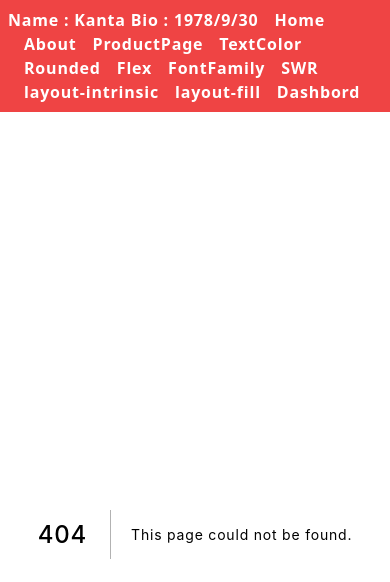
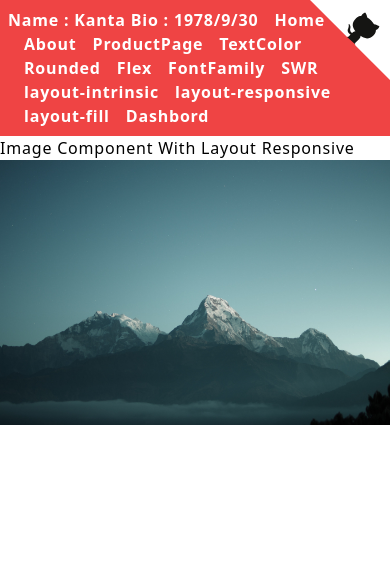
Before and after one commit to kanta13jp1/nextjs-type, a Next.js app: page /layout-responsive in a window 390 px wide. Before the commit this address had no page. Shown: the top 582 px of the page. Built offline with nearby package versions, Linux system fonts and the light colour scheme.

Commit message:
layout-responsive

```diff
--- /dev/null
+++ b/src/pages/layout-responsive.tsx
@@ -0,0 +1,14 @@
+import Image from 'next/image';
+
+import mountains from '../../public/img/mountains.jpg';
+import ViewSource from '../components/view-source';
+
+const Responsive = () => (
+  <div>
+    <ViewSource pathname="pages/layout-responsive.tsx" />
+    <h1>Image Component With Layout Responsive</h1>
+    <Image alt="Mountains" src={mountains} layout="responsive" width={700} height={475} />
+  </div>
+);
+
+export default Responsive;
--- a/src/pages/layout.tsx
+++ b/src/pages/layout.tsx
@@ -41,6 +41,9 @@ const Layout = ({ children }: Props) => {
         <Link href="/layout-intrinsic">
           <a>layout-intrinsic</a>
         </Link>
+        <Link href="/layout-responsive">
+          <a>layout-responsive</a>
+        </Link>
         <Link href="/layout-fill">
           <a>layout-fill</a>
         </Link>
```
